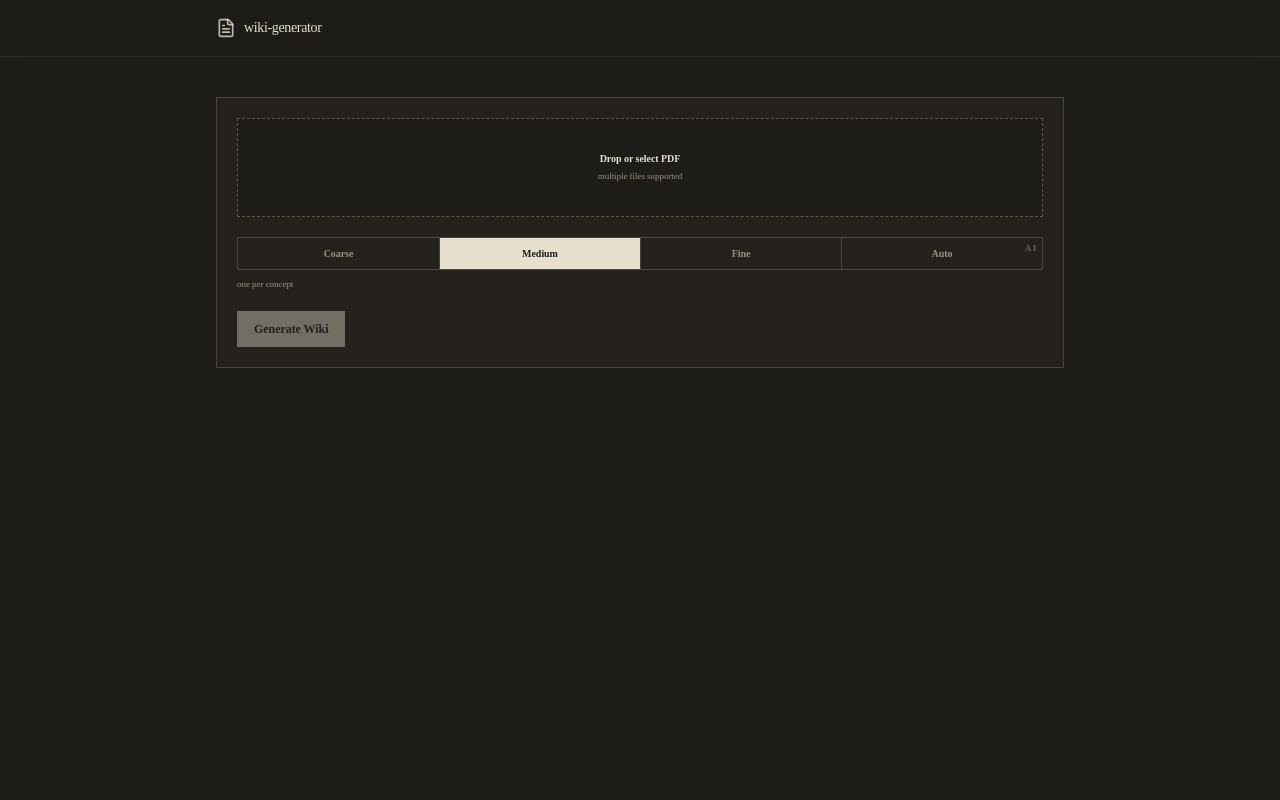
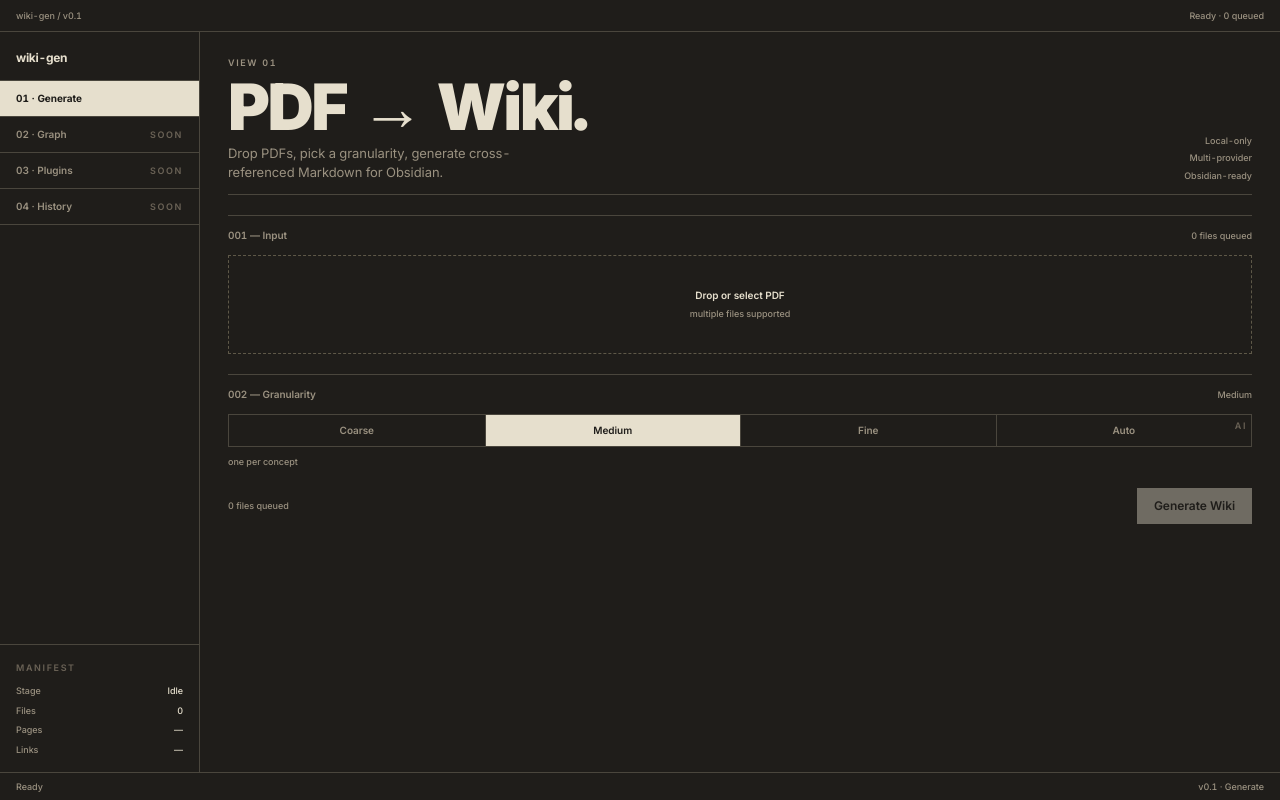
Before and after one commit to freddysongg/wiki-generator, a Next.js app: page / in a window 1280 px wide. Built offline with nearby package versions, Linux system fonts and the light colour scheme.

Commit message:
refactor: rewrite generate page in brutalist shell

```diff
--- a/app/layout.tsx
+++ b/app/layout.tsx
@@ -1,11 +1,21 @@
 import type { Metadata } from "next";
+import { Inter } from "next/font/google";
 import "./globals.css";
 import { Toaster } from "@/components/ui/sonner";
+import { AppShell } from "@/components/app-shell";
+import { BatchProvider } from "@/components/batch-context";
 import type { ReactNode, JSX } from "react";
 
+const inter = Inter({
+  subsets: ["latin"],
+  weight: ["400", "500", "600", "700", "800", "900"],
+  variable: "--font-inter",
+  display: "swap",
+});
+
 export const metadata: Metadata = {
-  title: "wiki-generator",
-  description: "Local PDF → Obsidian wiki generator",
+  title: "wiki-gen",
+  description: "Local PDF → Markdown wiki generator",
 };
 
 export default function RootLayout({
@@ -14,9 +24,11 @@
   children: ReactNode;
 }): JSX.Element {
   return (
-    <html lang="en" className="dark">
-      <body className="min-h-screen bg-background font-sans antialiased">
-        {children}
+    <html lang="en" className={inter.variable} suppressHydrationWarning>
+      <body className="bg-bg text-fg antialiased">
+        <BatchProvider>
+          <AppShell>{children}</AppShell>
+        </BatchProvider>
         <Toaster />
       </body>
     </html>
--- a/app/page.tsx
+++ b/app/page.tsx
@@ -2,13 +2,14 @@
 
 import { useCallback, useEffect, useMemo, useState } from "react";
 import type { JSX } from "react";
-import { Header } from "@/components/header";
+import { PageHero } from "@/components/page-hero";
+import { SectionMarker } from "@/components/section-marker";
 import { UploadZone } from "@/components/upload-zone";
 import { GranularitySlider } from "@/components/granularity-slider";
 import { StatusList } from "@/components/status-list";
 import { SummaryPanel, type ImportResult } from "@/components/summary-panel";
 import { Button } from "@/components/ui/button";
-import { Card } from "@/components/ui/card";
+import { useBatch } from "@/components/batch-context";
 import { toast } from "sonner";
 import { subscribeToBatch } from "@/lib/sse-client";
 import type { BatchEvent, Granularity, PdfStatus } from "@/lib/types";
@@ -28,6 +29,18 @@
   error?: string;
 }
 
+const HERO_SPEC = [
+  { text: "Local-only" },
+  { text: "Multi-provider" },
+  { text: "Obsidian-ready" },
+] as const;
+
+function formatBytes(bytes: number): string {
+  if (bytes < 1024) return `${bytes}B`;
+  if (bytes < 1024 * 1024) return `${(bytes / 1024).toFixed(0)}KB`;
+  return `${(bytes / 1024 / 1024).toFixed(1)}MB`;
+}
+
 export default function Page(): JSX.Element {
   const [files, setFiles] = useState<File[]>([]);
   const [granularity, setGranularity] = useState<Granularity>("medium");
@@ -36,9 +49,25 @@
   const [totals, setTotals] = useState<BatchTotals | null>(null);
   const [isImporting, setIsImporting] = useState(false);
   const [importResult, setImportResult] = useState<ImportResult | null>(null);
+  const { setSnapshot } = useBatch();
 
   const items = useMemo(() => Object.values(statuses), [statuses]);
   const isProcessing = Boolean(batchId) && totals === null;
+  const hasFiles = items.length > 0;
+  const canGenerate = files.length > 0 && !isProcessing;
+
+  useEffect(() => {
+    let stage: "idle" | "queued" | "processing" | "complete" = "idle";
+    if (totals !== null) stage = "complete";
+    else if (isProcessing) stage = "processing";
+    else if (files.length > 0) stage = "queued";
+    setSnapshot({
+      stage,
+      fileCount: files.length || items.length,
+      statuses: items,
+      totals,
+    });
+  }, [files.length, items, isProcessing, totals, setSnapshot]);
 
   const handleEvent = useCallback((event: BatchEvent): void => {
     if (event.type === "status") {
@@ -132,41 +161,94 @@
 
   return (
     <>
-      <Header />
-      <main className="container mx-auto flex max-w-4xl flex-col gap-6 px-6 py-10">
-        <Card className="flex flex-col gap-5 p-5">
+      <PageHero
+        eyebrow="View 01"
+        headline={<>PDF&nbsp;→&nbsp;Wiki.</>}
+        description="Drop PDFs, pick a granularity, generate cross-referenced Markdown for Obsidian."
+        spec={HERO_SPEC}
+      />
+
+      <section className="flex flex-col gap-3">
+        <SectionMarker
+          index="001"
+          label="Input"
+          tail={`${files.length} file${files.length === 1 ? "" : "s"} queued`}
+        />
         <UploadZone onFiles={setFiles} disabled={isProcessing} />
         {files.length > 0 ? (
-            <ul className="flex flex-wrap gap-2 text-xs font-mono text-muted-foreground">
-              {files.map((file) => (
+          <ul className="flex flex-col">
+            {files.map((file, index) => (
               <li
-                  key={`${file.name}:${file.size}`}
-                  className="rounded bg-muted px-2 py-1"
+                key={`${file.name}-${file.size}-${index}`}
+                className="flex items-center gap-3 px-3 py-2 border-t border-rule first:border-t-0"
+              >
+                <span
+                  className="t-body text-fg truncate flex-1"
+                  title={file.name}
                 >
                   {file.name}
+                </span>
+                <span className="t-meta text-fg-mute num-tabular">
+                  {formatBytes(file.size)}
+                </span>
+                <Button
+                  variant="ghost"
+                  size="icon"
+                  onClick={() =>
+                    setFiles((prev) => prev.filter((_, i) => i !== index))
+                  }
+                  disabled={isProcessing}
+                  aria-label={`remove ${file.name}`}
+                >
+                  ×
+                </Button>
               </li>
             ))}
           </ul>
         ) : null}
+      </section>
+
+      <section className="flex flex-col gap-3">
+        <SectionMarker
+          index="002"
+          label="Granularity"
+          tail={granularity[0].toUpperCase() + granularity.slice(1)}
+        />
         <GranularitySlider value={granularity} onChange={setGranularity} />
-          <Button
-            onClick={generate}
-            disabled={files.length === 0 || isProcessing}
-            className="self-start"
-          >
-            Generate Wiki
+        <div className="flex items-center justify-between pt-2">
+          <span className="t-meta text-fg-mute">
+            {isProcessing
+              ? "Processing in flight"
+              : `${files.length} file${files.length === 1 ? "" : "s"} queued`}
+          </span>
+          <Button onClick={generate} disabled={!canGenerate}>
+            {isProcessing ? "Processing…" : "Generate Wiki"}
           </Button>
-        </Card>
-        {items.length > 0 ? <StatusList items={items} /> : null}
+        </div>
+      </section>
+
+      {hasFiles ? (
+        <section className="flex flex-col gap-3">
+          <SectionMarker
+            index="003"
+            label="Pipeline"
+            tail={`${items.filter((i) => i.stage === "done").length} / ${items.length} complete`}
+          />
+          <StatusList items={items} />
+        </section>
+      ) : null}
+
       {totals !== null ? (
+        <section className="flex flex-col gap-3">
+          <SectionMarker index="004" label="Output" tail="Ready" />
           <SummaryPanel
             totals={totals}
             importing={isImporting}
             importResult={importResult}
             onImport={importToVault}
           />
+        </section>
       ) : null}
-      </main>
     </>
   );
 }
```
Lines whose indentation alone changed are shown as unchanged.
